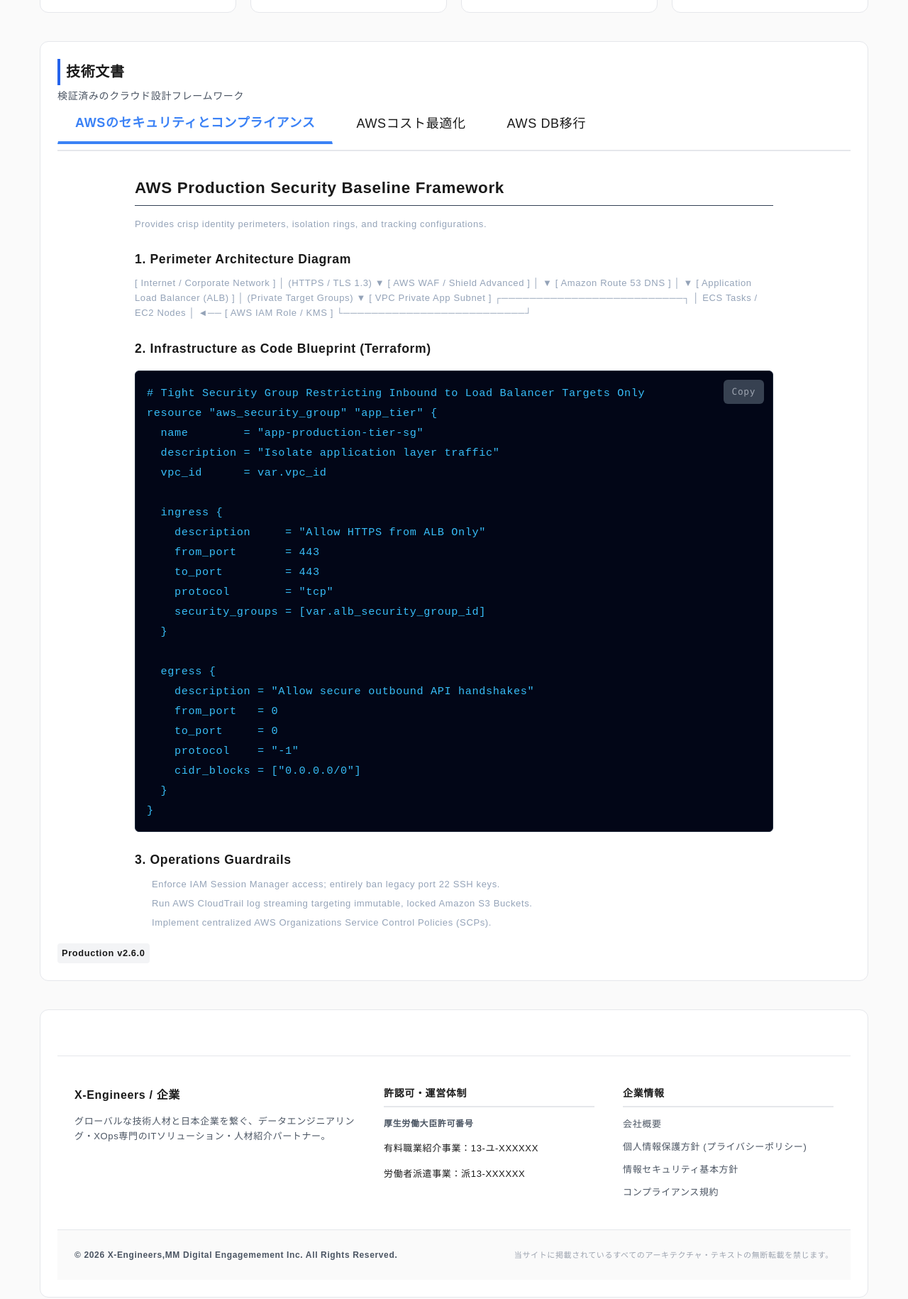
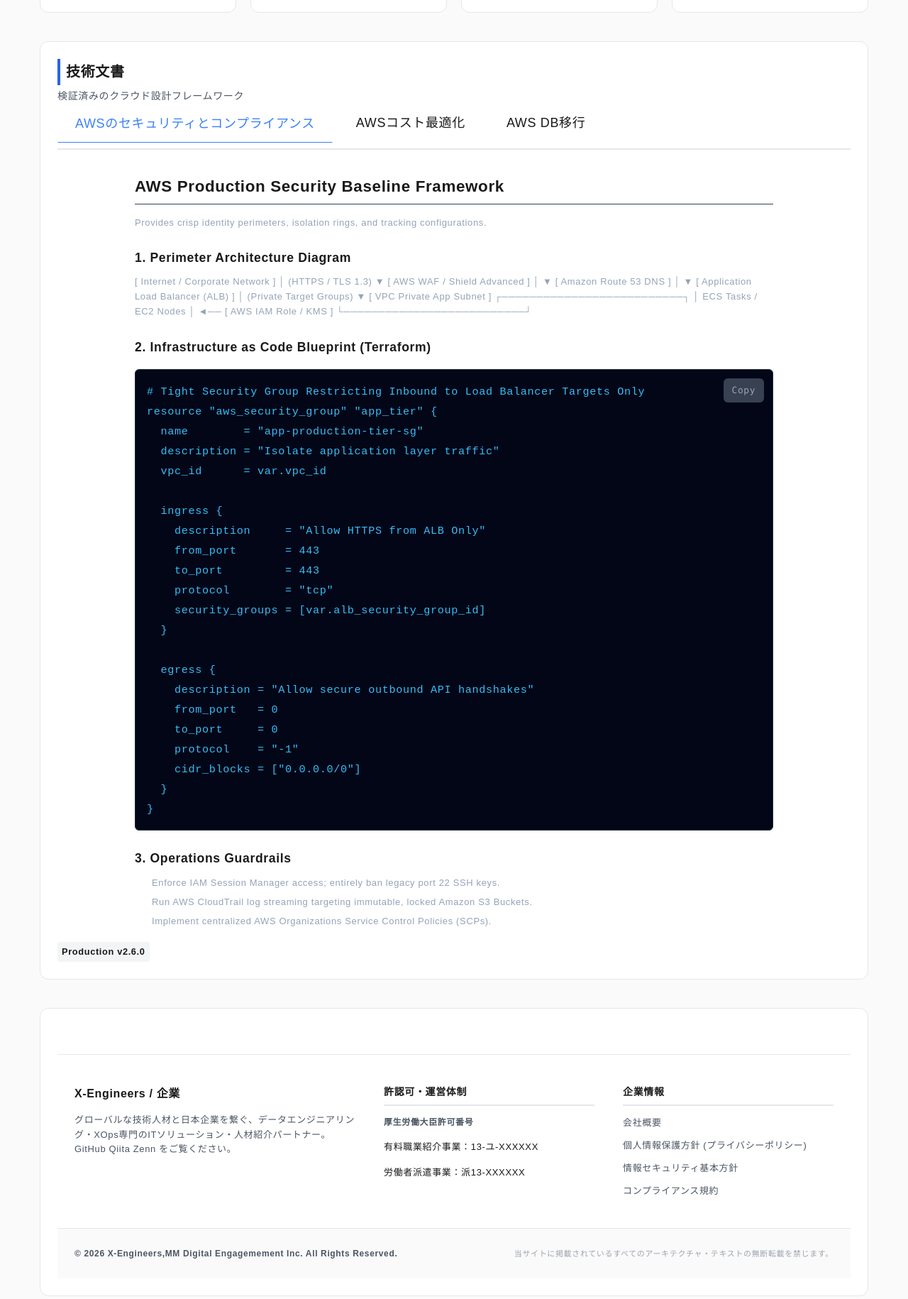
Before and after one commit to riadraz/x-engineer, a website: page index.html in a window 1280 px wide. Shown: the part 800-2630 px from the top of the page at 71% size. Drawn offline with nearby package versions, Linux system fonts and the light colour scheme.

Commit message:
ホームページの調整

```diff
--- a/css/style.css
+++ b/css/style.css
@@ -67,9 +67,9 @@
     }
 
     .tab-button.active {
-      border-bottom: 4px solid #3b82f6;
+      border-bottom: 1px solid #3b82f6;
       color: #3b82f6;
-      font-weight: 600;
+      font-weight: 400;
     }
 
     /* Mobile: Stack vertically */
--- a/index.html
+++ b/index.html
@@ -279,6 +279,10 @@
         <div class="footer-logo">X-Engineers / 企業</div>
         <p class="footer-desc">
           グローバルな技術人材と日本企業を繋ぐ、データエンジニアリング・XOps専門のITソリューション・人材紹介パートナー。
+          <a href="https://github.com/riadraz/x-engineer" class="footer-link" target="_blank" rel="noopener noreferrer">GitHub</a>
+          <a href="https://qiita.com/riadraz" class="footer-link" target="_blank" rel="noopener noreferrer">Qiita</a>
+          <a href="https://zenn.dev/riadraz" class="footer-link" target="_blank" rel="noopener noreferrer">Zenn</a>
+          をご覧ください。
         </p>
       </div>
 
```
Also changed, not shown: public/test001.md (deleted, +0 -13 lines).
